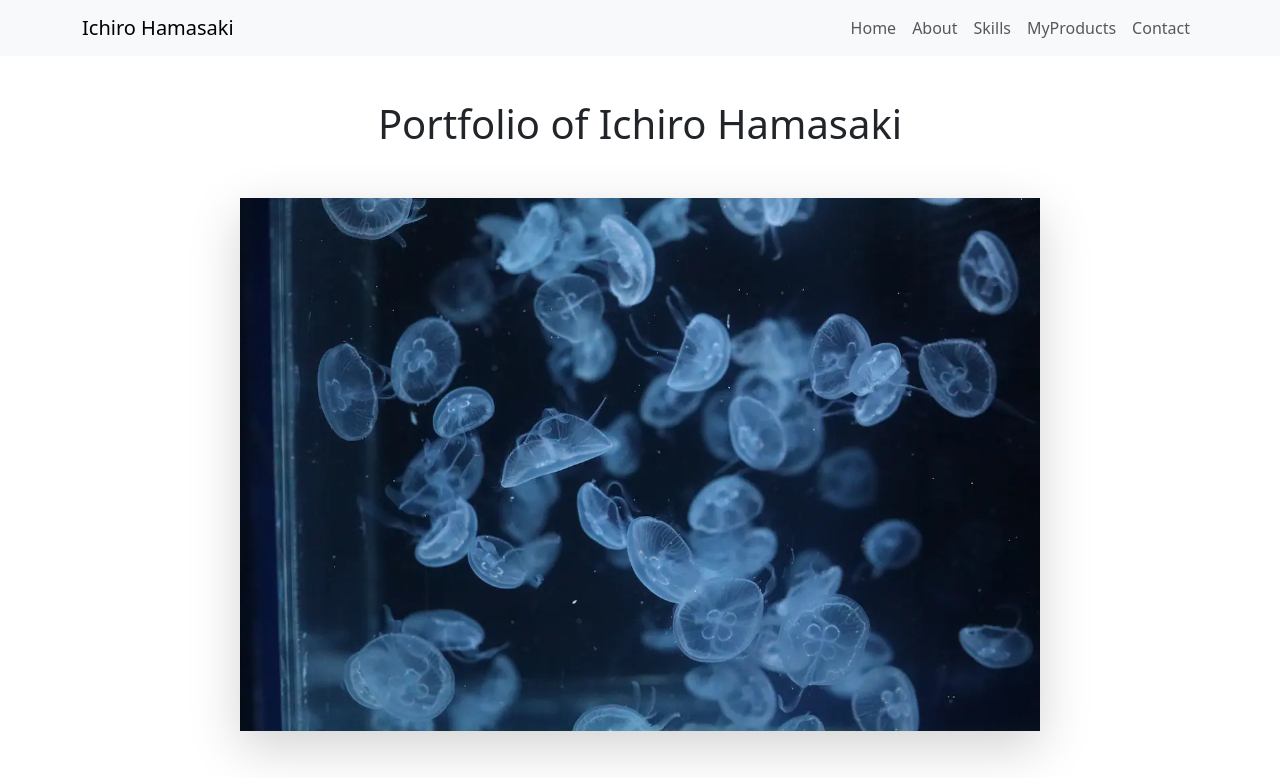
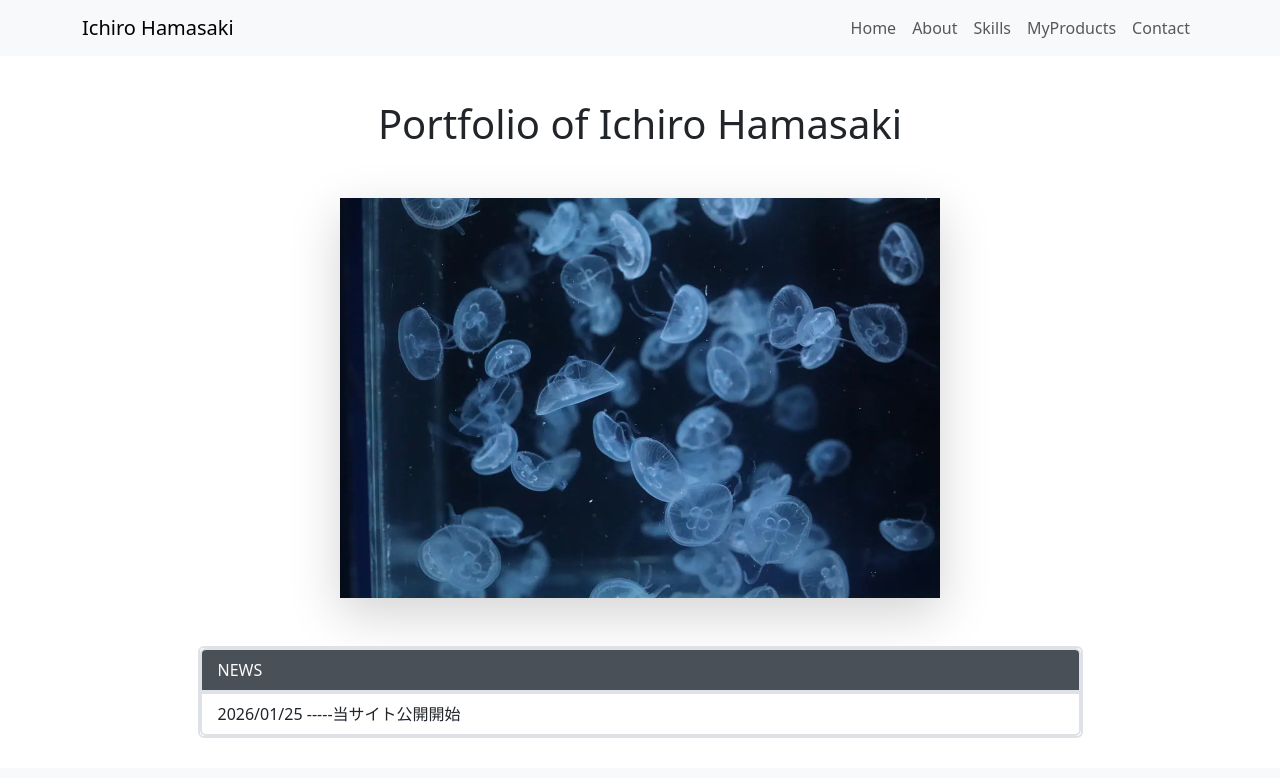
Before and after one commit to hamatech03/MyPortfolioSite, a React (Vite) app: page / in a window 1280 px wide. Shown: the top 778 px of the page. Built offline with nearby package versions, Linux system fonts and the light colour scheme; the HTML template or start-up script is replaced by a standard one.

Commit message:
画像サイズ変更

```diff
--- a/src/components/HomeContents/TopContents.tsx
+++ b/src/components/HomeContents/TopContents.tsx
@@ -32,7 +32,7 @@ export default function TopContents() {
     <>
     <div className={styles.fadeHidden}>
       <Image src={IMAGES.TOPIMG} fluid
-      className="d-block mx-auto mb-5 shadow-lg" style={{width:"800px", height:"auto"}} />
+      className="d-block mx-auto mb-5 shadow-lg" style={{width:"600px", height:"auto"}} />
       <NewsList />
     </div>
     </>
```
